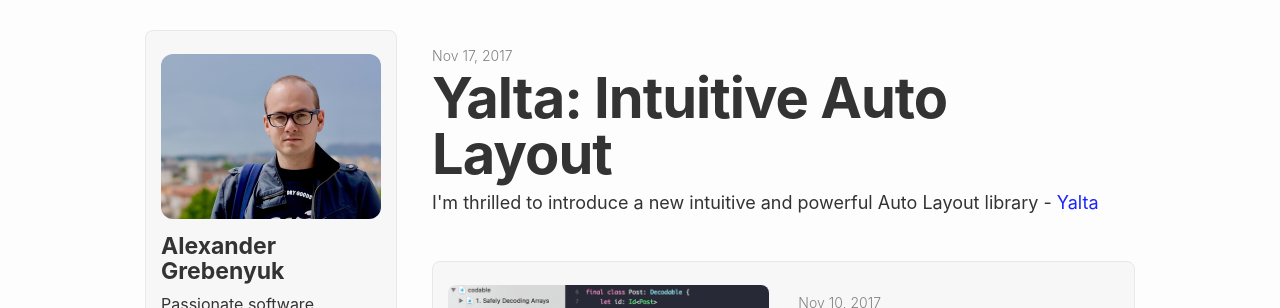
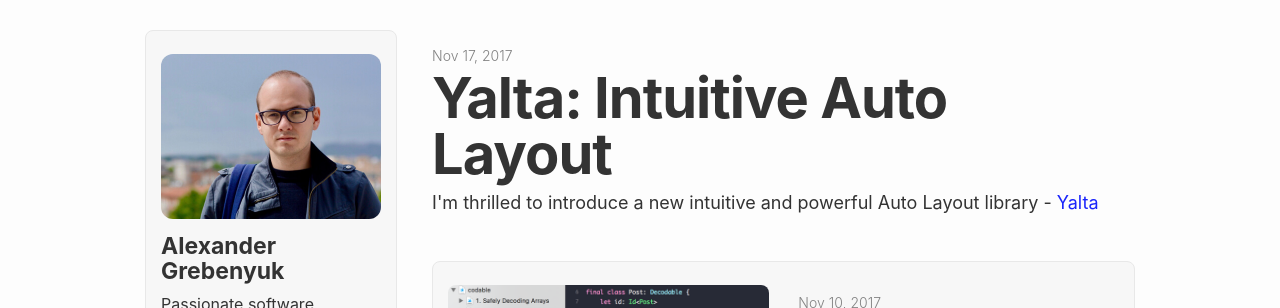
Before and after one commit to hyling/kean.github.io, a Jekyll site: the page built from index.html, in a window 1280 px wide. Shown: the top 308 px of the page. Built offline with Jekyll 4.4.1, drawn with Linux system fonts in a browser that asks for light colours.

Commit message:
Update cover

```diff
--- a/_config.yml
+++ b/_config.yml
@@ -29,9 +29,9 @@
       path: ""
     values:
       image:
-        path: /images/avatar.jpeg
-        height: 400
-        width: 400
+        path: /images/avatar.jpg
+        height: 440
+        width: 330
       social:
         name: "Alexander Grebenyuk"
         links:
--- a/_includes/sidebar-header.html
+++ b/_includes/sidebar-header.html
@@ -2,7 +2,7 @@
 
 <div class="sidebar-header-about">
 	<a href="{{ site.baseurl }}/">
-		<img src="{{ site.url }}/images/avatar.jpeg" class="sidebar-avatar">
+		<img src="{{ site.url }}/images/avatar.jpg" class="sidebar-avatar">
 	</a>
 	<a href="{{ site.baseurl }}/">
 		<h2 class="sidebar-title">Alexander<br/>Grebenyuk</h2>
```
Also changed, not shown: images/avatar.jpeg (deleted), images/avatar.jpg (added).
